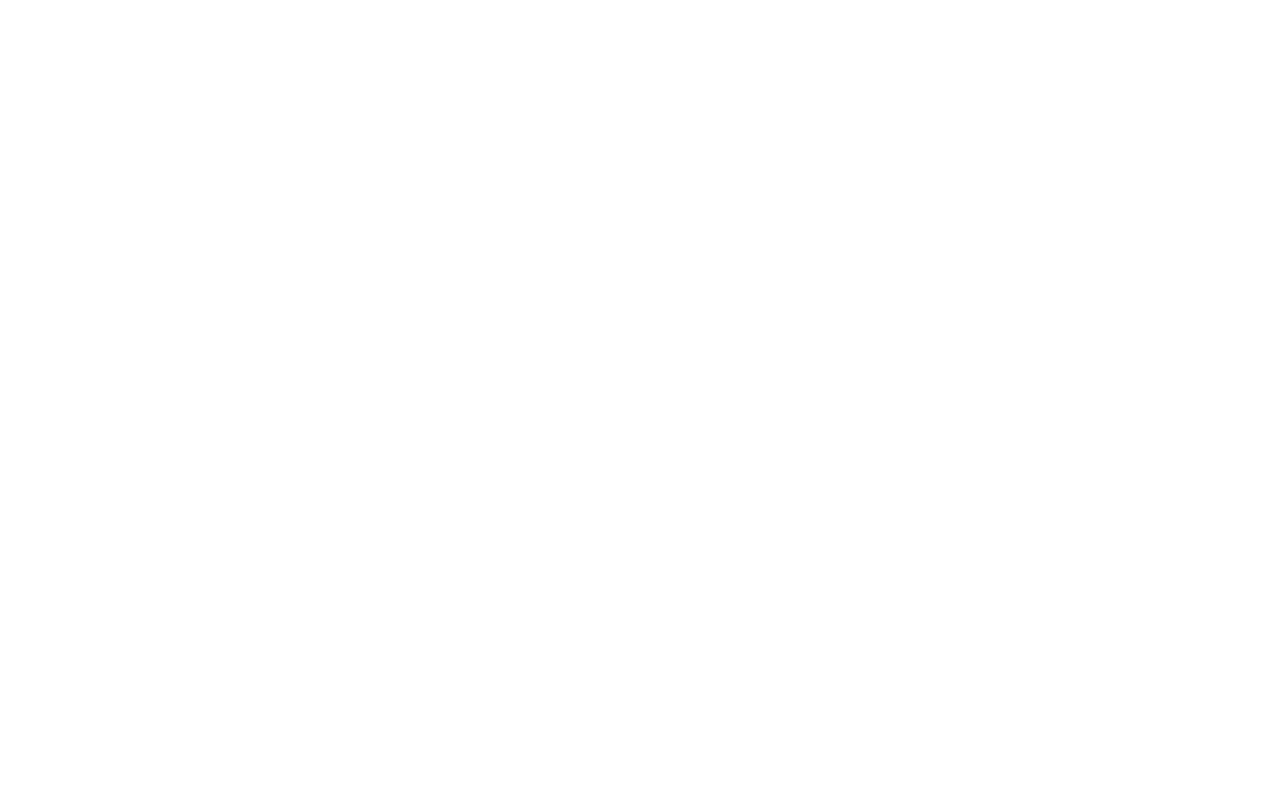
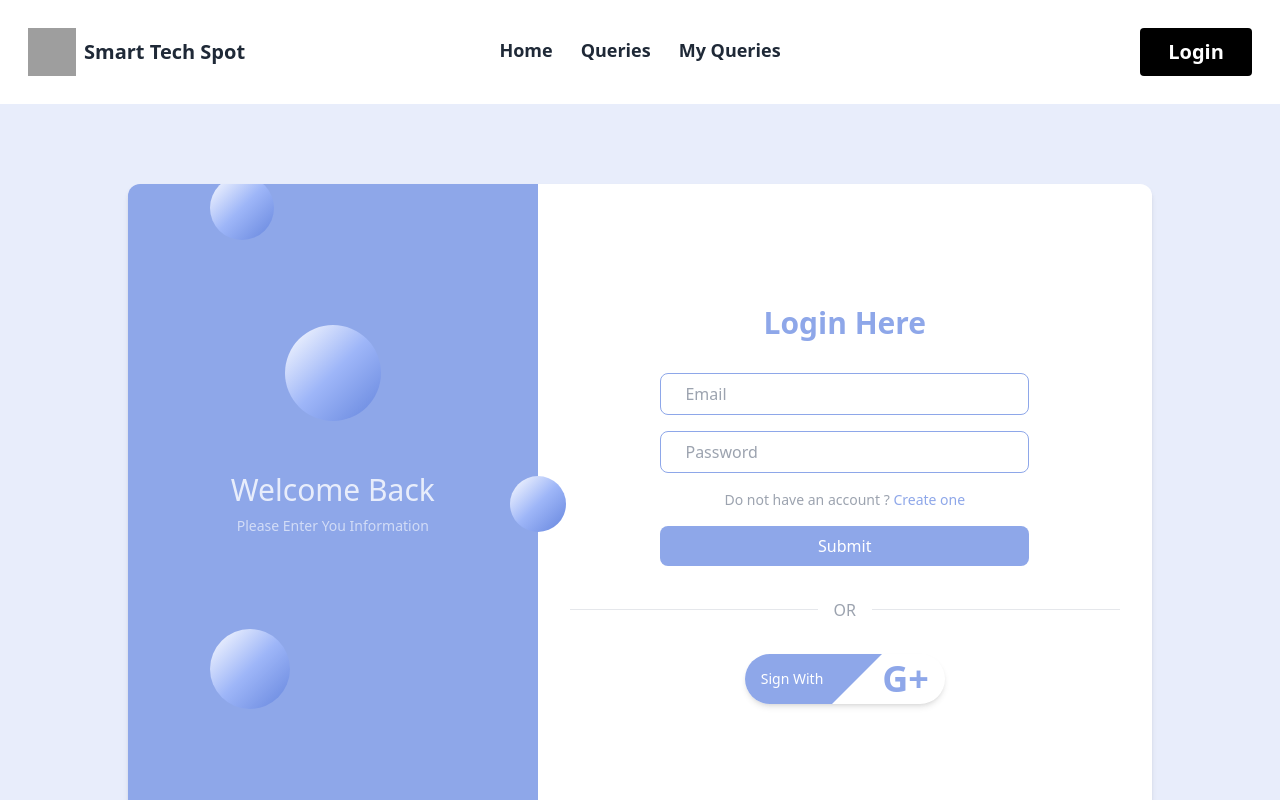
Before and after one commit to dev-kawser/query-website-client, a React (Vite) app: page /login in a window 1280 px wide. Before the commit this address had no page. Shown: the top 800 px of the page. Built offline with nearby package versions, Linux system fonts and the light colour scheme; grey boxes are pictures that could not be loaded.

Commit message:
register page done

```diff
--- a/src/Components/Shared/Footer/Footer.jsx
+++ b/src/Components/Shared/Footer/Footer.jsx
@@ -1,7 +1,7 @@
 
 const Footer = () => {
     return (
-        <footer className="px-4 mt-20 divide-y bg-gray-100 dark:text-gray-500">
+        <footer className="px-4 divide-y bg-gray-100 dark:text-gray-500">
             <div className="container flex flex-col justify-between py-10 mx-auto space-y-8 lg:flex-row lg:space-y-0">
                 <div className="lg:w-1/3">
                     <a rel="noopener noreferrer" href="#" className="flex justify-center space-x-3 lg:justify-start">
--- a/src/Components/Shared/Navbar/Navbar.jsx
+++ b/src/Components/Shared/Navbar/Navbar.jsx
@@ -18,7 +18,7 @@
 
 
     return (
-        <div className="navbar bg-base-100 mt-5 container mx-auto">
+        <div className="navbar bg-base-100 p-7 container mx-auto">
             <div className="navbar-start">
                 <div className="dropdown">
                     <div tabIndex={0} role="button" className="btn btn-ghost lg:hidden">
@@ -49,11 +49,7 @@
                     <button className="group relative rounded z-10 h-12 w-28 overflow-hidden bg-black text-xl font-semibold text-white"><span className="absolute -inset-8 origin-left rotate-12 scale-x-0 transform bg-white transition-transform duration-700 group-hover:scale-x-100 group-hover:duration-300"></span><span className="absolute -inset-8 origin-left rotate-12 scale-x-0 transform bg-sky-700 transition-transform duration-500 group-hover:scale-x-100 group-hover:duration-700"></span><span className="absolute -inset-8 origin-left rotate-12 scale-x-0 transform bg-sky-900 transition-transform duration-300 group-hover:scale-x-50 group-hover:duration-500"></span><span className="absolute z-10 text-center text-white opacity-0 duration-100 ease-out group-hover:opacity-100 group-hover:duration-700">Click</span>Login</button>
 
                 </Link>
-                <Link to="/register">
 
-                    <button className="group relative rounded z-10 h-12 w-28 overflow-hidden bg-black text-xl text-white"><span className="absolute -inset-8 origin-left rotate-12 scale-x-0 transform bg-white transition-transform duration-700 group-hover:scale-x-100 group-hover:duration-300"></span><span className="absolute -inset-8 origin-left rotate-12 scale-x-0 transform bg-sky-700 transition-transform duration-500 group-hover:scale-x-100 group-hover:duration-700"></span><span className="absolute -inset-8 origin-left rotate-12 scale-x-0 transform bg-sky-900 transition-transform duration-300 group-hover:scale-x-50 group-hover:duration-500"></span><span className="absolute z-10 text-center text-white opacity-0 duration-100 ease-out group-hover:opacity-100 group-hover:duration-700">Click</span>Register</button>
-
-                </Link>
 
             </div>
         </div>
--- a/src/Components/Slider/Slider.jsx
+++ b/src/Components/Slider/Slider.jsx
@@ -8,9 +8,9 @@
     const nextSlider = () => setCurrentSlider((currentSlider) => currentSlider === sliders.length - 1 ? 0 : currentSlider + 1);
     const isSmallScreen = window.innerWidth <= 768;
     return (
-        <div className="container mx-auto mt-10">
+        <div className="container lg:mx-auto px-2 mt-10">
 
-            <div className="w-full h-60 sm:h-96 md:h-[540px] flex flex-col xl:flex-row items-center justify-center gap-5 lg:gap-10 relative bg-cover before:absolute before:bg-black/50 before:inset-0 transform duration-1000 ease-linear z-50 overflow-hidden"
+            <div className="w-full h-60 sm:h-96 md:h-[600px] flex flex-col xl:flex-row items-center justify-center gap-5 lg:gap-10 relative bg-cover before:absolute before:bg-black/50 before:inset-0 transform duration-1000 ease-linear z-50 overflow-hidden"
                 style={{ backgroundImage: `url(${currentSlider === 0 ? sliders[sliders.length - 1].img : sliders[currentSlider - 1].img})` }}>
                 {/* arrow */}
                 <div className="absolute bottom-1/4 flex gap-3 z-50 px-5">
--- /dev/null
+++ b/src/Pages/Login/Login.jsx
@@ -0,0 +1,49 @@
+import { Link } from "react-router-dom";
+
+
+const Login = () => {
+    return (
+        <div>
+            <div className="flex h-screen items-center justify-center bg-[#8EA7E9]/20 p-6 md:p-0">
+                <div className="flex h-full w-full overflow-hidden rounded-xl shadow-md  md:h-[90%] md:w-[80%] lg:h-[80%]">
+                    {/* register design side  */}
+                    <div className="relative hidden h-full items-center justify-center bg-[#8EA7E9] md:flex md:w-[60%] lg:w-[40%]">
+                        <div className="absolute -top-2 left-[20%] h-16 w-16 rounded-full bg-gradient-to-br  from-white via-[#9eb6f8] to-[#6585dd]"></div>
+                        <div className="absolute bottom-[18%] left-[20%] h-20 w-20 rounded-full bg-gradient-to-br  from-white via-[#9eb6f8] to-[#6585dd]"></div>
+                        <div className="absolute -right-7 top-[50%] h-14 w-14 -translate-y-1/2 rounded-full bg-gradient-to-br from-white via-[#9eb6f8] to-[#6585dd] transition-all"></div>
+                        <div className="absolute left-[50%] top-[22%] h-24 w-24 -translate-x-1/2 rounded-full  bg-gradient-to-br from-white via-[#9eb6f8] to-[#6585dd]"></div>
+                        <div className="space-y-2 text-center">
+                            <h2 className="text-3xl font-medium text-white/80 ">Welcome Back</h2>
+                            <p className="animate-pulse text-sm text-white/60">Please Enter You Information</p>
+                        </div>
+                    </div>
+                    {/* input side  */}
+                    <div className="flex w-full flex-col justify-center bg-white py-10 lg:w-[60%]">
+                        <h2 className="pb-8 text-center text-3xl font-bold text-[#8EA7E9]">Login Here</h2>
+                        <form className="flex  w-full flex-col items-center justify-center gap-4">
+                            <input className="w-[80%] rounded-lg border border-[#8EA7E9] px-6 py-2 focus:outline-none focus:ring-2 focus:ring-[#8EA7E9]/50 md:w-[60%]" type="email" placeholder="Email" name="email" />
+                            <input className="w-[80%] rounded-lg border border-[#8EA7E9] px-6 py-2 focus:outline-none focus:ring-2 focus:ring-[#8EA7E9]/50 md:w-[60%]" type="password" placeholder="Password" name="password" />
+                            <p className="text-[14px] text-gray-400">Do not have an account ? <Link
+                            to="/register" className="text-[#8EA7E9] ">Create one</Link></p>
+                            <input className="w-[80%] rounded-lg bg-[#8EA7E9] px-6 py-2 font-medium text-white md:w-[60%]" type="submit" />
+                        </form>
+                        {/* divider  */}
+                        <div className="my-8 flex items-center px-8">
+                            <hr className="flex-1" />
+                            <div className="mx-4 text-gray-400">OR</div>
+                            <hr className="flex-1" />
+                        </div>
+                        {/* sign with google */}
+                        <div className="mx-auto flex h-[50px] w-[200px] items-center overflow-hidden rounded-full shadow-md duration-300 hover:scale-95 hover:shadow">
+                            <div className="flex h-full w-[50%] items-center bg-[#8EA7E9] pl-4 text-sm text-white">Sign With</div>
+                            <span className="right-0 top-0 h-0 w-0 -rotate-90 border-b-[50px] border-r-[50px] border-b-transparent border-r-[#8EA7E9] group-hover:hidden"></span>
+                            <span className="pr-4 text-4xl font-bold text-[#8EA7E9]">G+</span>
+                        </div>
+                    </div>
+                </div>
+            </div>
+        </div>
+    );
+};
+
+export default Login;
--- a/src/Pages/Register/Register.jsx
+++ b/src/Pages/Register/Register.jsx
@@ -81,7 +81,7 @@
 
                 <div className="w-full bg-gray-100 lg:w-1/2 flex items-center justify-center">
                     <div className="max-w-md w-full p-6">
-                        <h1 className="text-3xl font-semibold mb-6 text-black text-center">Sign Up</h1>
+                        <h1 className="text-3xl font-semibold mb-6 text-black text-center">Register</h1>
                         <h1 className="text-sm font-semibold mb-6 text-gray-500 text-center">Join to Our Community with all time access and free </h1>
                         <div className="mt-4 flex flex-col lg:flex-row items-center justify-between">
                             <div className="w-full lg:w-1/2 mb-2 lg:mb-0">
--- a/src/Routes/Routes.jsx
+++ b/src/Routes/Routes.jsx
@@ -3,6 +3,7 @@
 import ErrorPage from "../Pages/ErrorPage/ErrorPage"
 import Home from "../Pages/Home/Home";
 import Register from "../Pages/Register/Register";
+import Login from "../Pages/Login/Login";
 
 
 const router = createBrowserRouter([
@@ -19,6 +20,10 @@
                 path: "/register",
                 element: <Register></Register>
             },
+            {
+                path: "/login",
+                element: <Login></Login>
+            },
         ]
     },
 ]);
```
